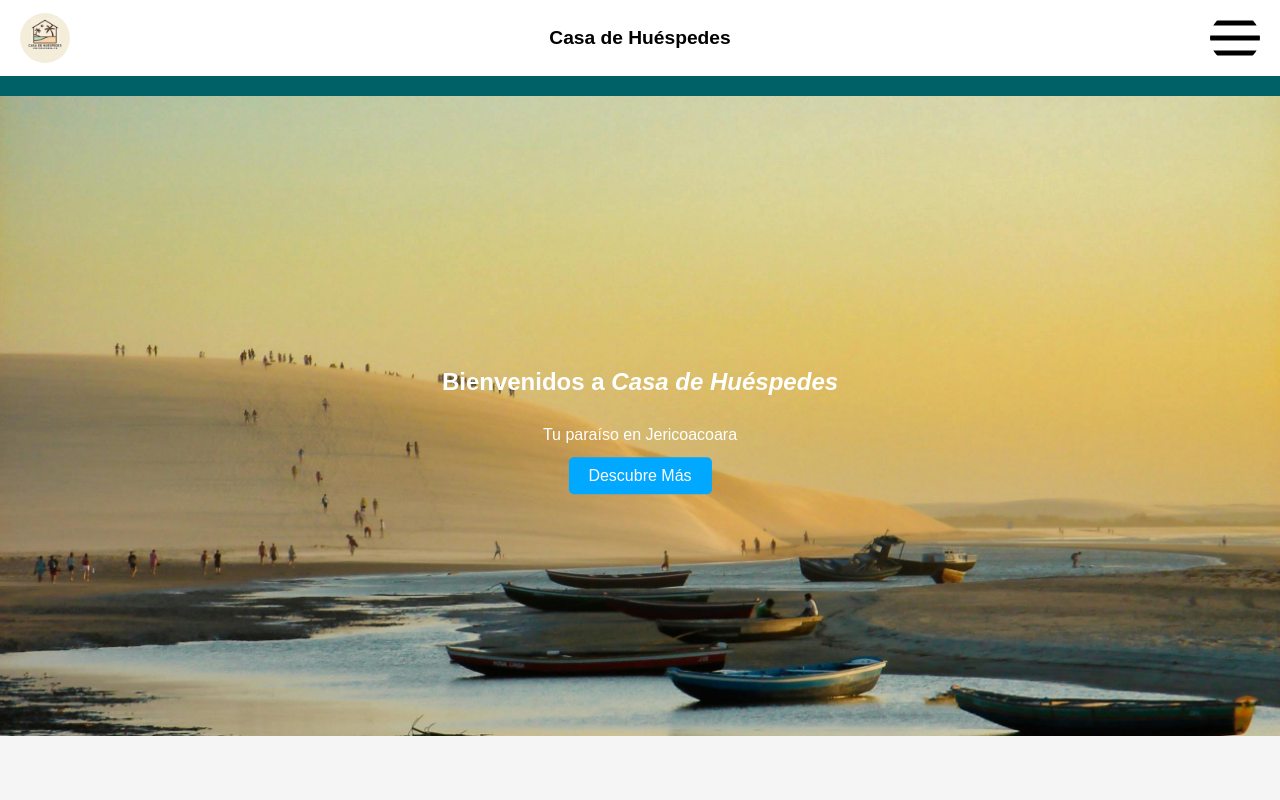
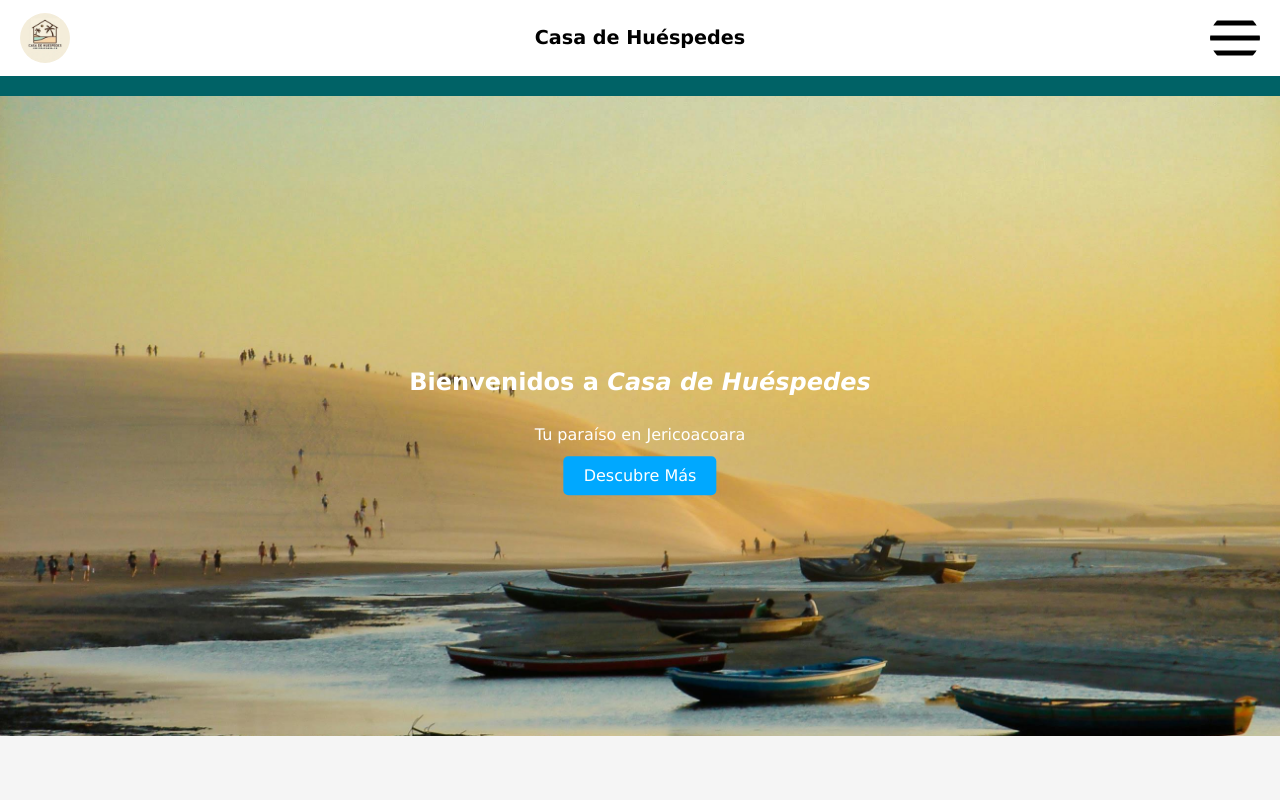
Before and after one commit to perezcatriel/casa-de-huespedes, a Vue app in the folder frontend/: page / in a window 1280 px wide. Shown: the top 800 px of the page. Built offline with nearby package versions, Linux system fonts and the light colour scheme.

Commit message:
font change

```diff
--- a/frontend/src/assets/global.css
+++ b/frontend/src/assets/global.css
@@ -1,5 +1,5 @@
 body {
-    font-family: Arial, sans-serif;
+    font-family:Verdana, Geneva, Tahoma, sans-serif;
     margin: 0;
     padding: 0;
     line-height: 1.6;
```
